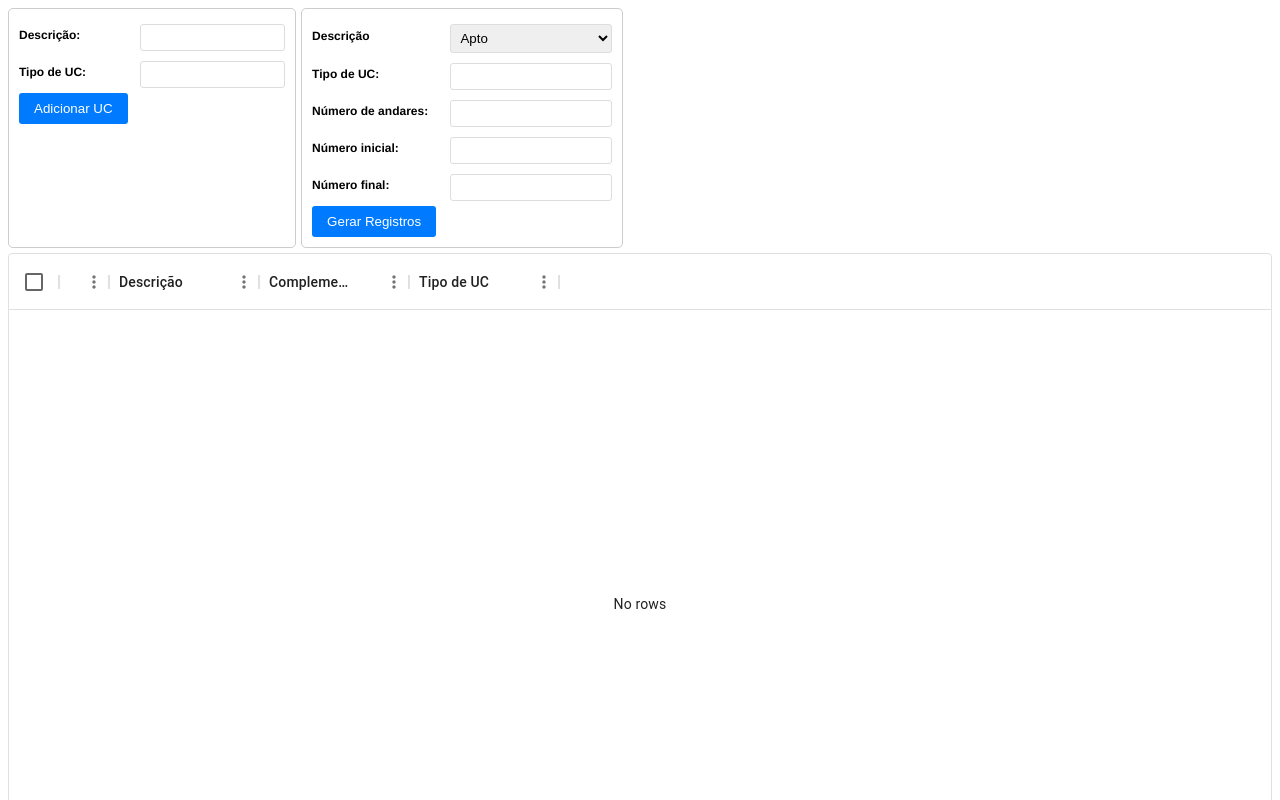
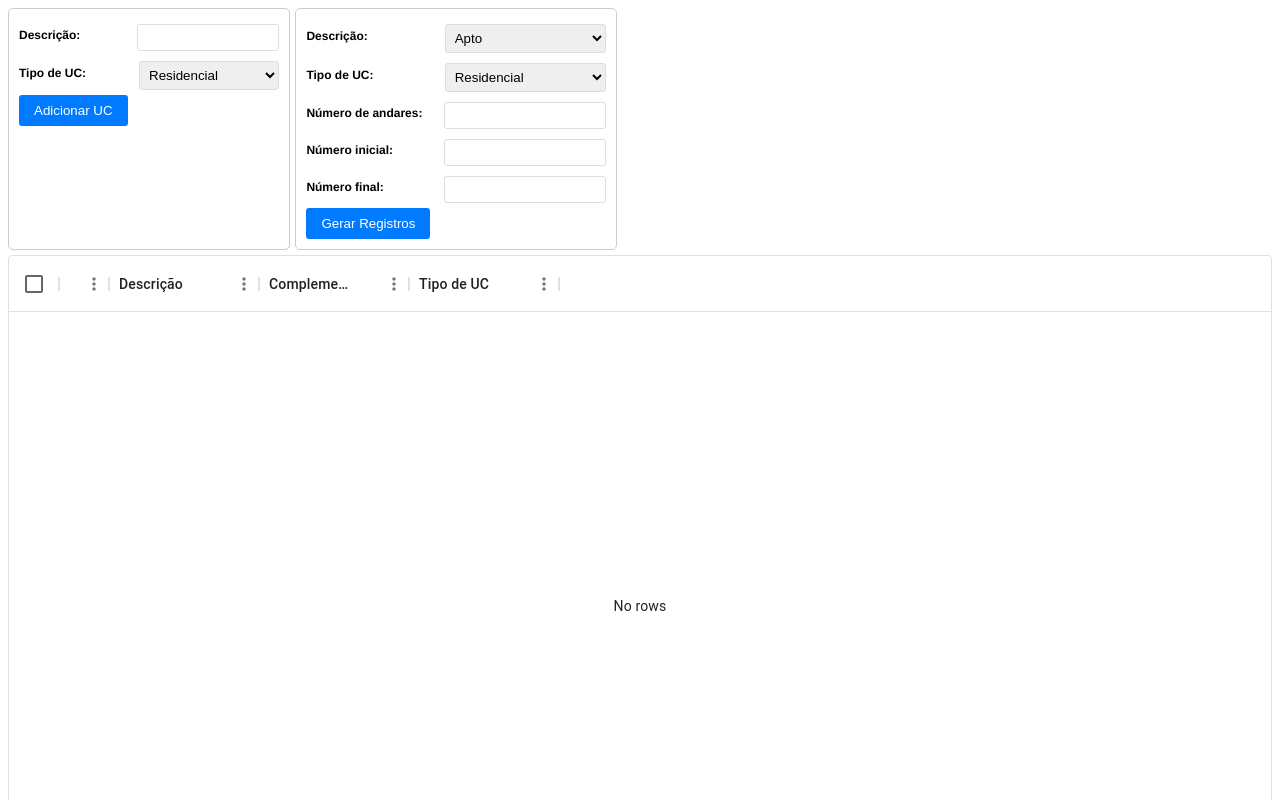
Before and after one commit to rafaelcorrea-dev/padraopotencia, a Next.js app: page / in a window 1280 px wide. Shown: the top 800 px of the page. Built offline with nearby package versions, Linux system fonts and the light colour scheme.

Commit message:
add `.env.development` and `jsconfig.json`

```diff
--- a/infra/compose.yaml
+++ b/infra/compose.yaml
@@ -2,6 +2,6 @@ services:
   database:
     image: "postgres:16.0-alpine3.18"
     env_file:
-      - ../.env
+      - env.development
     ports:
       - "5432:5432"
--- /dev/null
+++ b/jsconfig.json
@@ -0,0 +1,5 @@
+{
+  "compilerOptions": {
+    "baseUrl": "."
+  }
+}
--- a/pages/api/v1/status/index.js
+++ b/pages/api/v1/status/index.js
@@ -1,4 +1,4 @@
-import database from "../../../../infra/database.js";
+import database from "infra/database.js";
 
 async function status(request, response) {
   const result = await database.query("SELECT 1+1 as sum;");
--- a/src/components/FormComponent.js
+++ b/src/components/FormComponent.js
@@ -1,5 +1,5 @@
 import React, { useState } from "react";
-import styles from "../../styles/components/FormComponent.module.scss";
+import styles from "styles/components/FormComponent.module.scss";
 
 function FormComponent({ onGenerate }) {
   const [tipoUC, setTipoUC] = useState("");
@@ -32,7 +32,7 @@ function FormComponent({ onGenerate }) {
       </div> */}
       <div>
         <label>
-          Descrição
+          Descrição:
           <select
             value={descricaoUC}
             onChange={(e) => setDescricaoUC(e.target.value)}
@@ -47,7 +47,12 @@ function FormComponent({ onGenerate }) {
       <div>
         <label>
           Tipo de UC:
-          <input value={tipoUC} onChange={(e) => setTipoUC(e.target.value)} />
+          <select value={tipoUC} onChange={(e) => setTipoUC(e.target.value)}>
+            <option value="Residencial">Residencial</option>
+            <option value="Comercial">Comercial</option>
+            <option value="Industrial">Industrial</option>
+            <option value="Rural">Rural</option>
+          </select>
         </label>
       </div>
       <label>
--- a/src/components/SingleFormComponent.js
+++ b/src/components/SingleFormComponent.js
@@ -1,6 +1,6 @@
 // SingleFormComponent.jsx
 import React, { useState } from "react";
-import styles from "../../styles/components/FormComponent.module.scss";
+import styles from "styles/components/FormComponent.module.scss";
 
 function SingleFormComponent({ onAdd }) {
   const [tipoUC, setTipoUC] = useState("");
@@ -26,7 +26,12 @@ function SingleFormComponent({ onAdd }) {
       <div>
         <label>
           Tipo de UC:
-          <input value={tipoUC} onChange={(e) => setTipoUC(e.target.value)} />
+          <select value={tipoUC} onChange={(e) => setTipoUC(e.target.value)}>
+            <option value="Residencial">Residencial</option>
+            <option value="Comercial">Comercial</option>
+            <option value="Industrial">Industrial</option>
+            <option value="Rural">Rural</option>
+          </select>
         </label>
       </div>
       <button type="submit">Adicionar UC</button>
```
Also changed, not shown: 1 other file (tests, documents, lock files or other folders).
